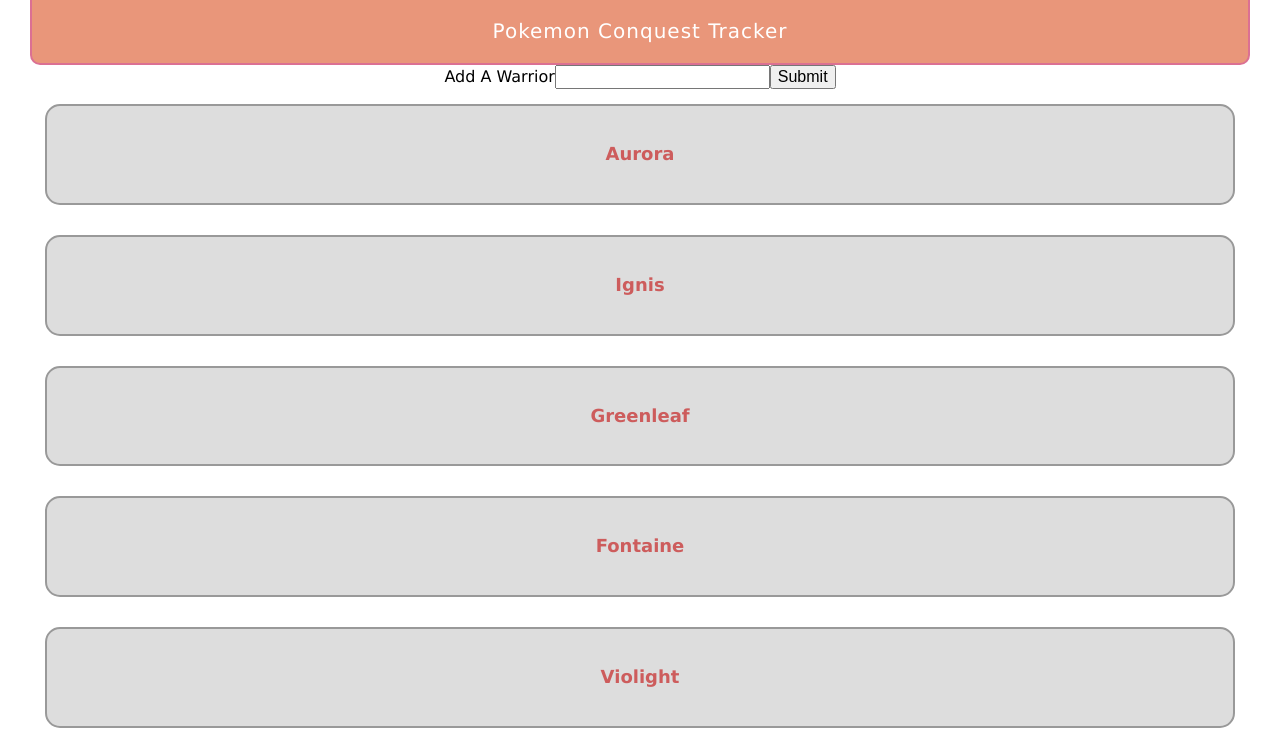
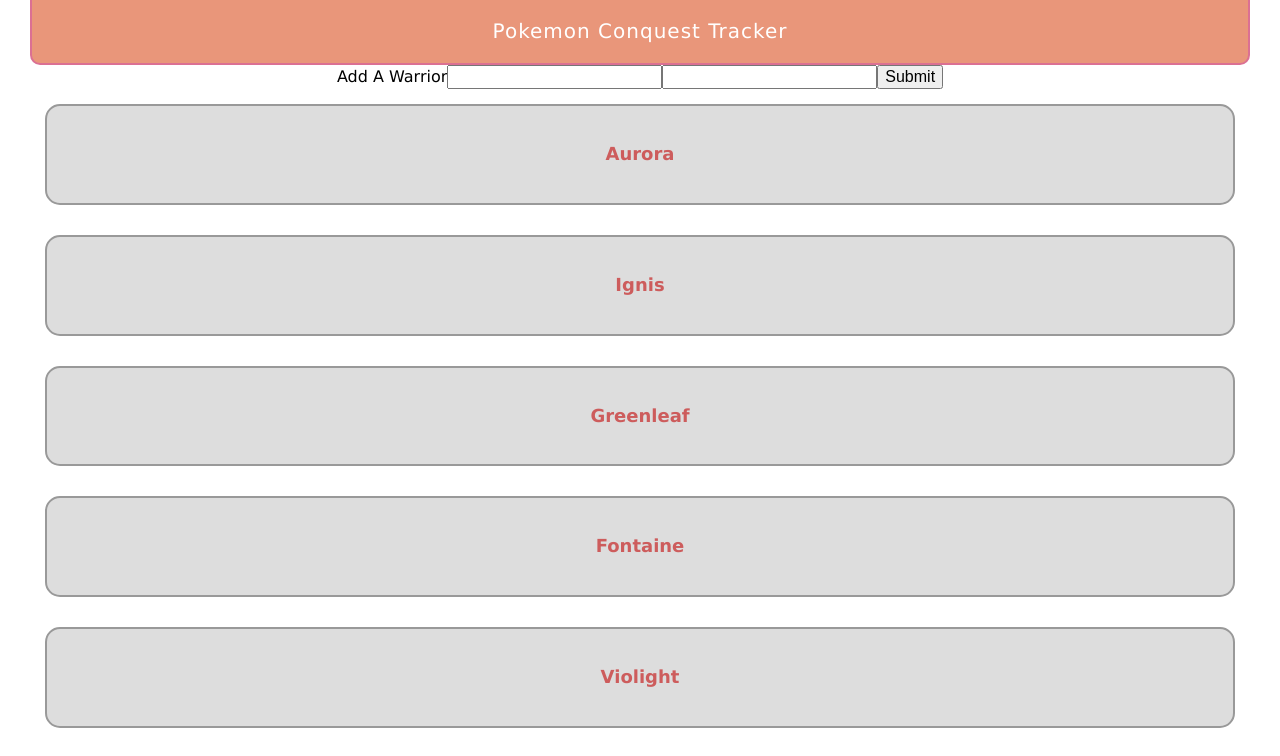
Before and after one commit to ryo-capricorn92/pokemon-conquest-tracker, a React (Create React App) app: page / in a window 1280 px wide. Shown: the top 756 px of the page. Built offline with nearby package versions, Linux system fonts and the light colour scheme.

Commit message:
add region option to add warrior option

```diff
--- a/src/Components/Presentation/AddWarrior.jsx
+++ b/src/Components/Presentation/AddWarrior.jsx
@@ -35,6 +35,12 @@
           <option value={prettyPrint(warrior)} key={warrior} />
         ))}
       </datalist>
+      <input list="regions" name="region" />
+      <datalist id="regions">
+        {Object.keys(ransei).map(region => (
+          <option value={prettyPrint(region)} key={region} />
+        ))}
+      </datalist>
       <input type="submit" />
     </form>
   );
```
